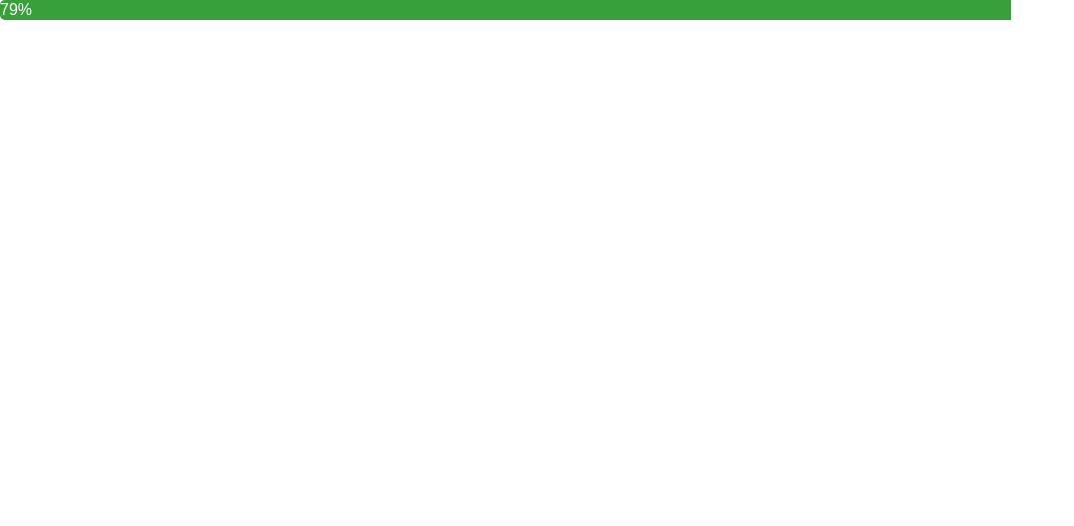
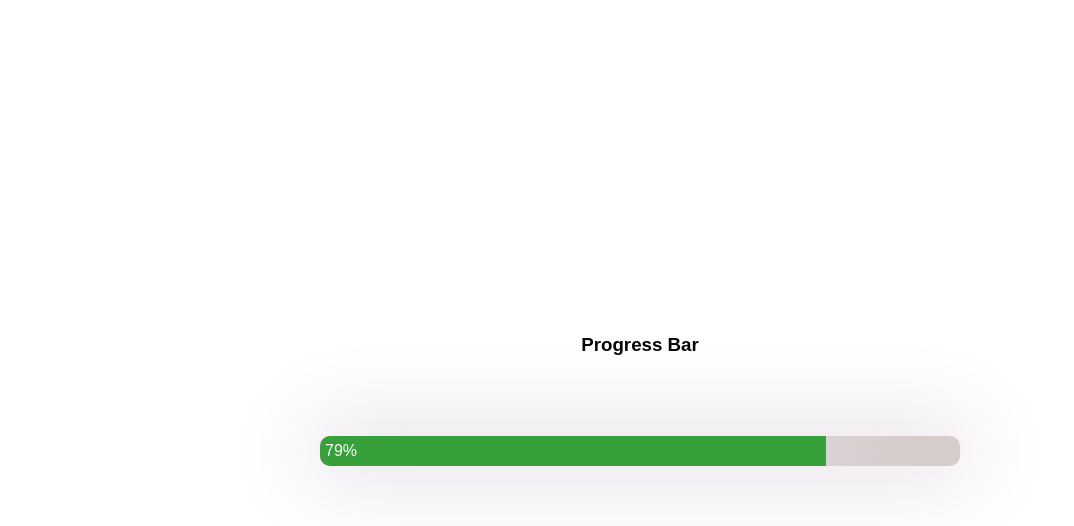
Before and after one commit to Vivek-4321/Frontend_Mini_Challenges, a React (Vite) app in the folder Challenges/: page /progress-bar in a window 1280 px wide. Shown: the top 526 px of the page, without its empty margins (0-1074 px from the left). Built offline with nearby package versions, Linux system fonts and the light colour scheme.

Commit message:
Progress bar design changed

```diff
--- a/Challenges/src/ProgressBar.css
+++ b/Challenges/src/ProgressBar.css
@@ -1,49 +1,23 @@
-/* .progress-bar__warpper {
+  .progress-bar__warpper {
+    width: 100%;
+    height: 100vh;
     display: flex;
     align-items: center;
-    justify-content: column;
-    width: 100%;
-    height: 80px;
-    overflow: hidden;
+    justify-content: center;
+    flex-direction: column;
+
   }
 
   .progress-bar__container {
-    width: 100%;
-    height: 50%;
-    display: flex;
-    align-items: center;
-  }
-
-  .progress-bar__bar {
-    width: 100%;
-    height: 100%;
-    background-color: #4caf50;
-    display: flex;
-    align-items: center;
-    justify-content: center;
-    transition: transform 0.5s ease-in-out;
-    border-radius: 1.4rem;
-  }
-
-  .progress-bar__bar span {
-    position: absolute;
-    color: white;
-    font-size: 18px;
-    display: flex;
-    align-items: center;
-    justify-content: center;
-  } */
-
-  .progress-bar__warpper {
-    width: 100%;
-  }
-
-  .progress-bar__container {
-    width: 100%;
-    height: 20px;
-    background-color: #ffffff;
-    border-radius: 5px;
+    margin-top: 5rem;
+    width: 50%;
+    height: 30px;
+    background-color: #d6cccc;
+    border-radius: 10px;
     overflow: hidden;
+    -webkit-box-shadow: 0px 0px 84px 15px rgba(230,223,230,1);
+    -moz-box-shadow: 0px 0px 84px 15px rgba(230,223,230,1);
+    box-shadow: 0px 0px 84px 15px rgba(230,223,230,1);
   }
 
   .progress-bar__bar {
@@ -51,6 +25,9 @@
     background-color: #37a03b;
     display: flex;
     align-items: center;
+    -webkit-box-shadow: 0px 0px 84px 15px rgba(230,223,230,1);
+    -moz-box-shadow: 0px 0px 84px 15px rgba(230,223,230,1);
+    box-shadow: 0px 0px 84px 15px rgba(230,223,230,1);
   }
 
   .progress-bar__percentage {
--- a/Challenges/src/ProgressBar.tsx
+++ b/Challenges/src/ProgressBar.tsx
@@ -27,9 +27,10 @@ function ProgressBar() {
 
   return (
     <div className='progress-bar__warpper'>
+      <h3 className='progress-bar__title'>Progress Bar</h3>
       <div className='progress-bar__container'>
         <div className='progress-bar__bar' style={{ width: `${value}%` }}>
-          <span  style={{
+          <span className="progress-bar__percentage" style={{
           color: value > 49 ? "white" : "black"
         }} >{value.toFixed()}%</span>
         </div>
```
